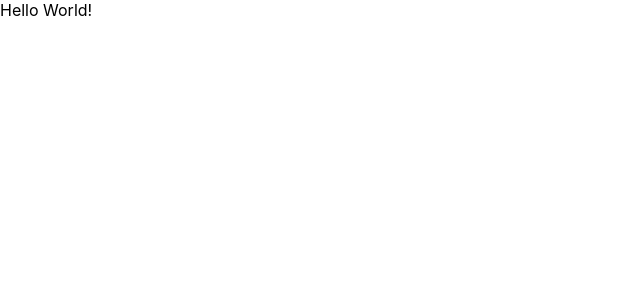
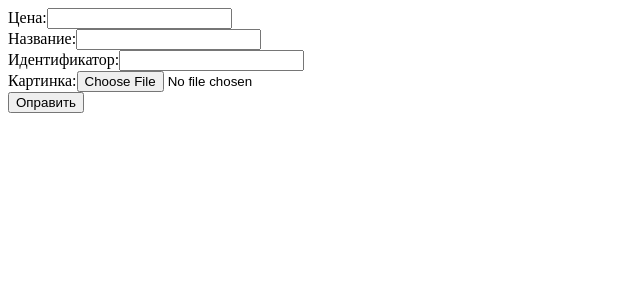
Before and after one commit to call007/artem-pizza, a React (Create React App) app in the folder admin/: page / in a window 1280 px wide. Shown: the top 300 px of the page, without its empty margins (0-640 px from the left). Built offline with nearby package versions, Linux system fonts and the light colour scheme.

Commit message:
feat: concept for admin form

```diff
--- a/admin/src/App.tsx
+++ b/admin/src/App.tsx
@@ -1,5 +1,42 @@
+import { SubmitHandler, useForm } from "react-hook-form";
+
+type FormValues = {
+  price: string;
+  name: string;
+  slug: string;
+  picture: string;
+};
+
 function App() {
-  return <>Hello World!</>;
+  const { register, handleSubmit } = useForm<FormValues>();
+
+  const onSubmit: SubmitHandler<FormValues> = (data) => console.log(data);
+
+  return (
+    <form onSubmit={handleSubmit(onSubmit)}>
+      <div>
+        <label htmlFor="price">Цена:</label>
+        <input type="text" id="price" {...register("price")} />
+      </div>
+
+      <div>
+        <label htmlFor="name">Название:</label>
+        <input type="text" id="name" {...register("name")} />
+      </div>
+
+      <div>
+        <label htmlFor="slug">Идентификатор:</label>
+        <input type="text" id="slug" {...register("slug")} />
+      </div>
+
+      <div>
+        <label htmlFor="picture">Картинка:</label>
+        <input type="file" id="picture" {...register("picture")} />
+      </div>
+
+      <button type="submit">Оправить</button>
+    </form>
+  );
 }
 
 export default App;
--- a/admin/src/index.css
+++ /dev/null
@@ -1,13 +0,0 @@
-body {
-  margin: 0;
-  font-family: -apple-system, BlinkMacSystemFont, 'Segoe UI', 'Roboto', 'Oxygen',
-    'Ubuntu', 'Cantarell', 'Fira Sans', 'Droid Sans', 'Helvetica Neue',
-    sans-serif;
-  -webkit-font-smoothing: antialiased;
-  -moz-osx-font-smoothing: grayscale;
-}
-
-code {
-  font-family: source-code-pro, Menlo, Monaco, Consolas, 'Courier New',
-    monospace;
-}
```
Also changed, not shown: admin/src/index.tsx (+5 -6 lines).
